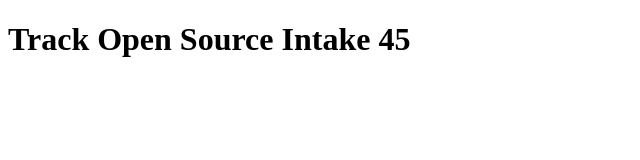
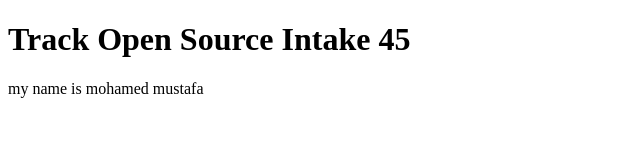
Before and after one commit to mohamed8112001/my_repo, a plain HTML site: page index.html in a window 1280 px wide. Shown: the whole page, without its empty margins (0-640 px from the left). Drawn offline with Linux system fonts and the light colour scheme.

Commit message:
update_test

```diff
--- a/index.html
+++ b/index.html
@@ -7,5 +7,7 @@
 </head>
 <body>
     <h1>Track Open Source Intake 45</h1>
+    <p>my name is mohamed mustafa</p>
 </body>
+
 </html>
```
Also changed, not shown: script.js (added).
